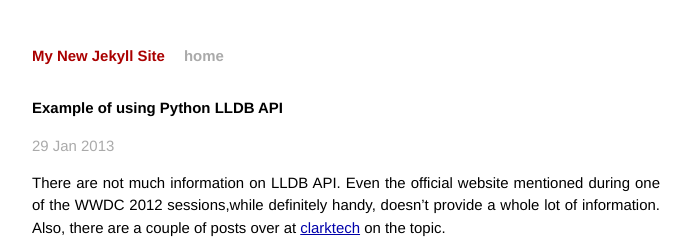
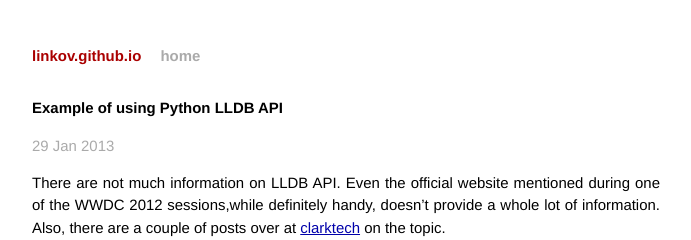
Before and after one commit to linkov/linkov.github.io, a Jekyll site: the page built from _posts/2014-01-29-Example-of-using-Python-LLDB-API.markdown, in a window 1280 px wide. Shown: the top 240 px of the page, without its empty margins (294-985 px from the left). Built offline with Jekyll 4.4.1, drawn with Linux system fonts in a browser that asks for light colours; Markdown is read by kramdown in place of the engine named in the settings.

Commit message:
Update default.html

```diff
--- a/_layouts/default.html
+++ b/_layouts/default.html
@@ -17,7 +17,7 @@
 
         <div class="site">
           <div class="header">
-            <h1 class="title"><a href="/">{{ site.name }}</a></h1>
+            <h1 class="title"><a href="/">linkov.github.io</a></h1>
             <a class="extra" href="/">home</a>
           </div>
 
```
